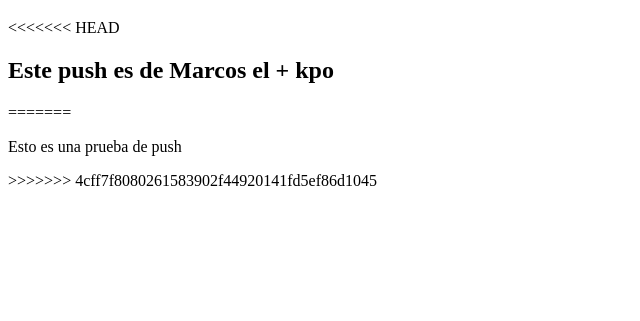
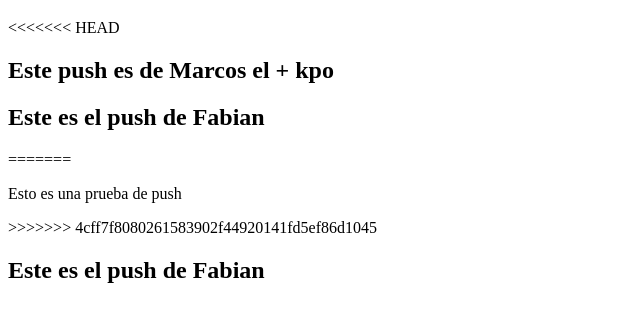
Before and after one commit to MarcAlva2003/itba-test-com9, a plain HTML site: page index.html in a window 1280 px wide. Shown: the part 61-382 px from the top of the page, without its empty margins (0-640 px from the left). Drawn offline with Linux system fonts and the light colour scheme.

Commit message:
Push de fabian

```diff
--- a/index.html
+++ b/index.html
@@ -12,8 +12,10 @@
 
 
     <h2>Este push es de Marcos el + kpo</h2>
+    <h2>Este es el push de Fabian </h2>
 =======
     <p>Esto es una prueba de push</p>
 >>>>>>> 4cff7f8080261583902f44920141fd5ef86d1045
+<h2>Este es el push de Fabian </h2>
 </body>
 </html>
```
